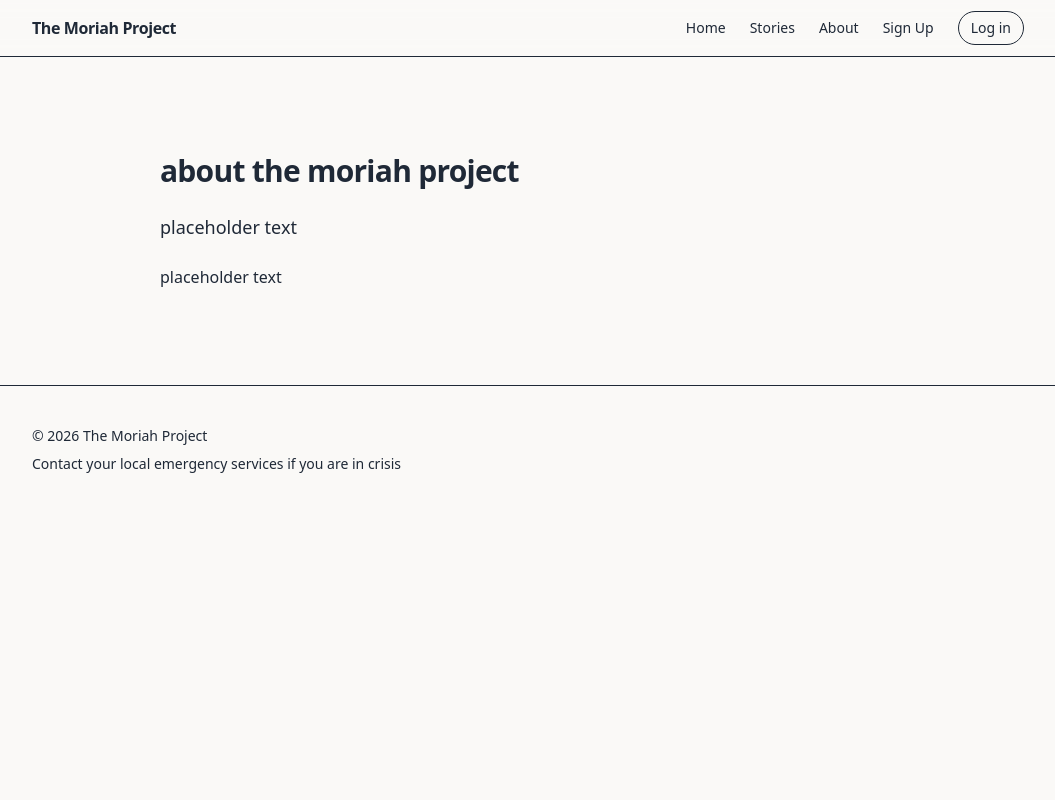
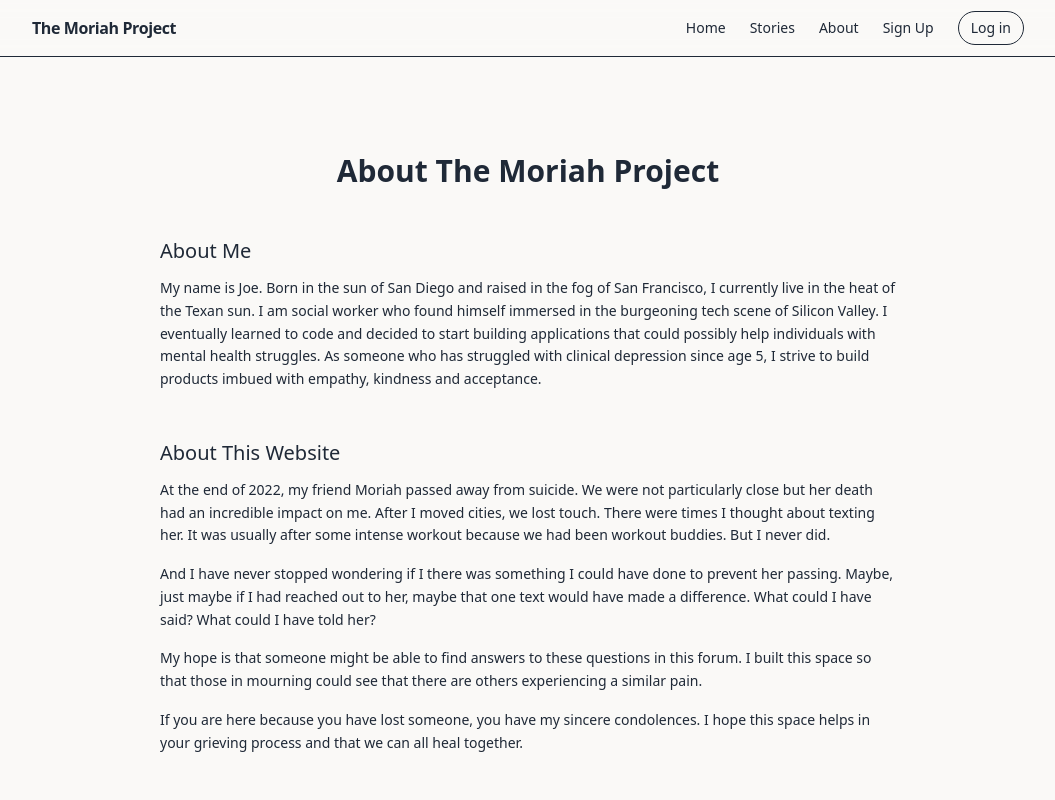
Before and after one commit to gojoego/moriah_project_v2, a Next.js app in the folder frontend/: page /about in a window 1280 px wide. Shown: the top 800 px of the page, without its empty margins (112-1167 px from the left). Built offline with nearby package versions, Linux system fonts and the light colour scheme.

Commit message:
updating purpose, how-to and about me

```diff
--- a/frontend/src/app/about/page.tsx
+++ b/frontend/src/app/about/page.tsx
@@ -1,16 +1,50 @@
 export default function AboutPage(){
     return (
-        <main className="max-w-3xl mx-auto py-12 px-4 space-y-6">
-            <h1 className="text-3xl font-bold tracking-tight">
-                about the moriah project
-            </h1>
-            <p className="text-muted-foreground text-lg">
-                placeholder text
-            </p>
-            <p>
-                placeholder text
-            </p>
+        <main className="max-w-3xl mx-auto py-12 px-4 space-y-12">
+            <header className="space-y-2 text-center">
+                <h1 className="text-3xl font-semibold">
+                    About The Moriah Project
+                </h1>
+            </header>
+            <section aria-labelledby="about-me">
+                <h2 id="about-me" className="text-xl font-medium">
+                    About Me
+                </h2>
+                <p className="mt-3 text-sm leading-relaxed">
+                    My name is Joe. Born in the sun of San Diego and raised in the fog of San Francisco, I currently live in the
+                    heat of the Texan sun. I am social worker who found himself immersed in the burgeoning tech scene of
+                    Silicon Valley. I eventually learned to code and decided to start building applications that could possibly
+                    help individuals with mental health struggles. As someone who has struggled with clinical depression since
+                    age 5, I strive to build products imbued with empathy, kindness and acceptance.
+                </p>
+            </section>
 
+            <section aria-labelledby="about-site">
+                <h2 id="about-site" className="text-xl font-medium">
+                    About This Website
+                </h2>
+                <div className="mt-3 space-y-4 text-sm leading-relaxed text-muted-foreground">
+                    <p>
+                            At the end of 2022, my friend Moriah passed away from suicide. We were not particularly close but her
+                            death had an incredible impact on me. After I moved cities, we lost touch. There were times I thought
+                            about texting her. It was usually after some intense workout because we had been workout buddies. But I never did.
+                    </p>
+                    <p>
+                        And I have never stopped wondering if I there was something I could have done to prevent her passing. Maybe, just maybe
+                        if I had reached out to her, maybe that one text would have made a difference. What could I have said? What could I
+                        have told her?
+                    </p>
+                    <p>
+                        My hope is that someone might be able to find answers to these questions in this forum. I built this space so
+                        that those in mourning could see that there are others experiencing a similar pain.
+                    </p>
+                    <p>
+                        If you are here because you have lost someone, you have my sincere condolences. I hope this space helps in your
+                        grieving process and that we can all heal together.
+                    </p>
+                </div>
+
+            </section>
         </main>
     )
 }
--- a/frontend/src/app/page.tsx
+++ b/frontend/src/app/page.tsx
@@ -10,13 +10,27 @@ export default function HomePage() {
     return (
         <main className="mx-auto max-w-3xl space-y-8 px-4">
             <header className="space-y-2 text-center">
-                <h1 className="text-3xl font-semibold">
-                    welcome to the Moriah Project
+                <h1 className="text-5xl font-semibold">
+                    Welcome to the Moriah Project
                 </h1>
-                <p className="text-muted-foreground text-sm">
-                    a space to honor those who have passed
+                <p className="text-muted-foreground text-2xl">
+                    here you can express what you wish you could say to someone who has passed away from suicide
                 </p>
             </header>
+            <section>
+                <h2 className="text-2xl font-medium text-center">How This Works...</h2>
+                <ol className="mt-3 space-y-2 text-muted-foreground text-xl list-decimal list-inside">
+                    <li>
+                        provide some details about the individual - give a little context - provide as much info as you want
+                    </li>
+                    <li>
+                        tell us what you wish you could say to this individual
+                    </li>
+                    <Link href="/posts/1" className="mt-3 inline-block text-lg font-medium underline-offset-4 hover:underline">
+                        here is the example: the first post
+                    </Link>
+                </ol>
+            </section>
             <section>
                 <div className="flex items-center justify-between mb-4">
                     <h2 className="text-xl font-semibold tracking-tight">
```
